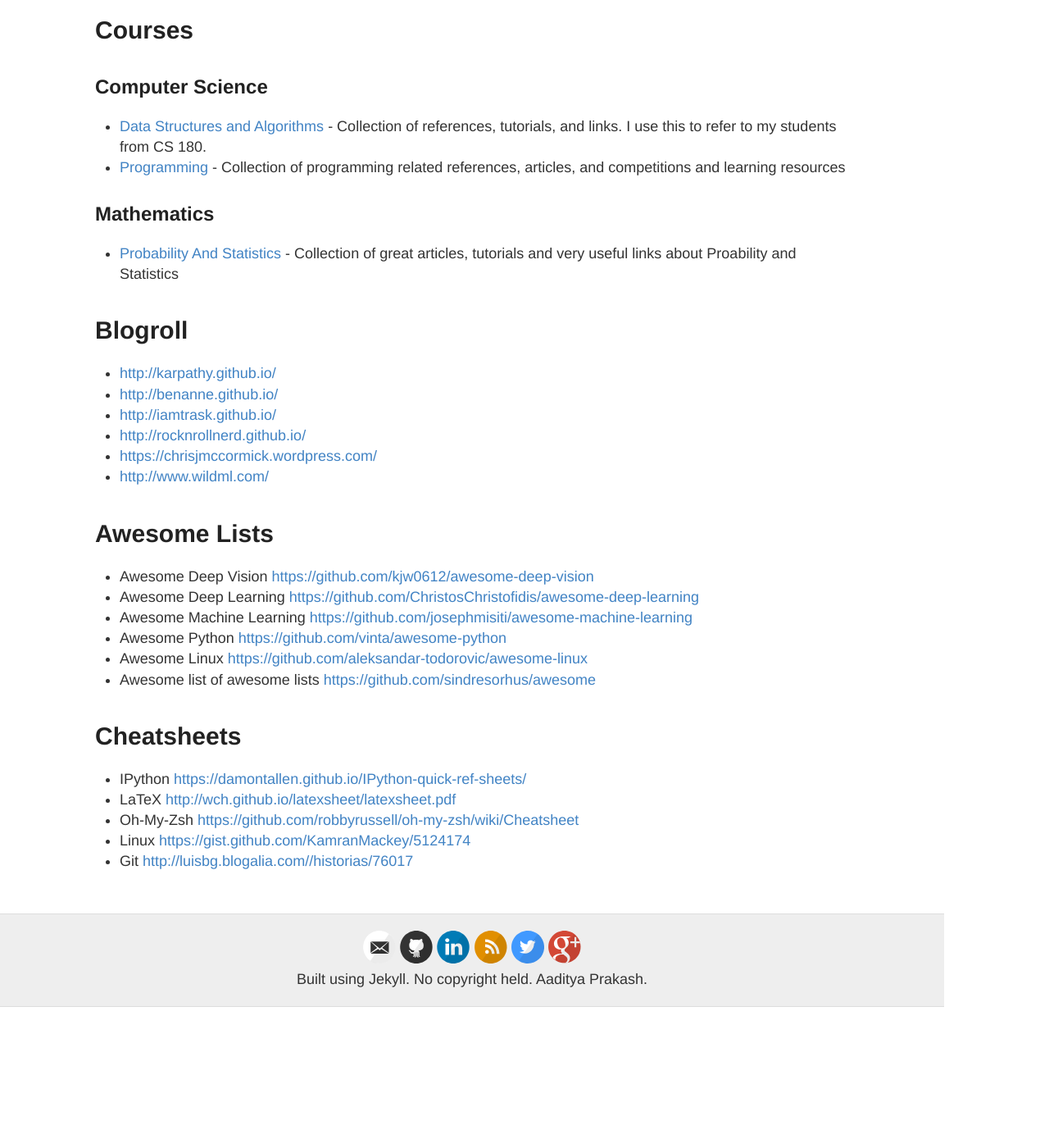
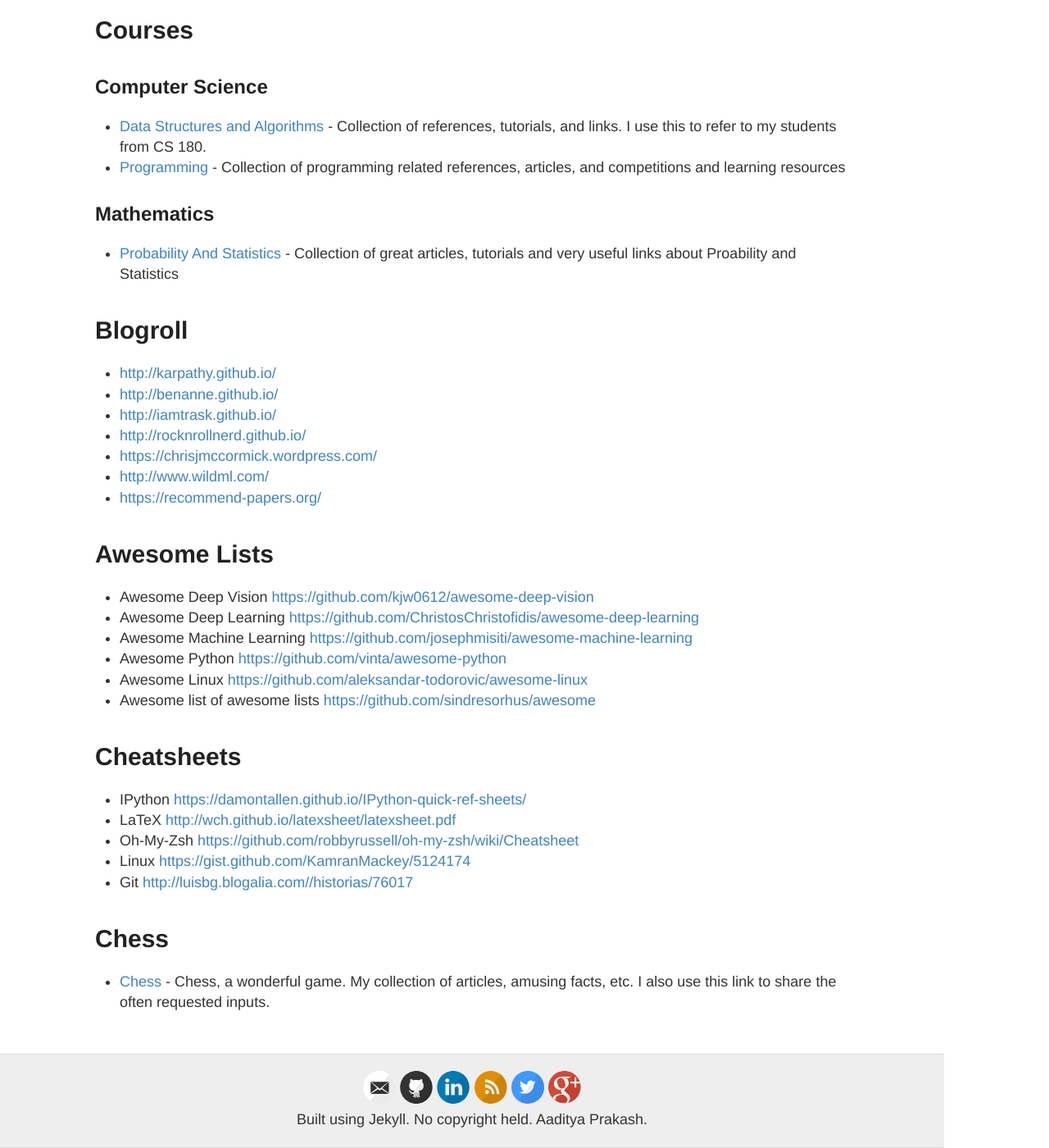
Before and after one commit to iamaaditya/iamaaditya.github.io, a Jekyll site: the page built from notes/index.md, in a window 1280 px wide and 1400 px high, scrolled down 1093 px. Shown: the whole window at 82% size. Built offline with Jekyll 4.4.1, drawn with Linux system fonts in a browser that asks for light colours; Markdown is read by kramdown in place of the engine named in the settings; before the commit the page ends 2321 px from its top, so only the background shows below that.

Commit message:
added page for Chess

```diff
--- a/notes/index.md
+++ b/notes/index.md
@@ -46,6 +46,7 @@ If you however prefer to email, then :: aprakash   @     brandeis     .     edu
   * <http://rocknrollnerd.github.io/>
   * <https://chrisjmccormick.wordpress.com/>
   * <http://www.wildml.com/>
+  * <https://recommend-papers.org/>
 
 # Awesome Lists
   * Awesome Deep Vision <https://github.com/kjw0612/awesome-deep-vision>
@@ -61,3 +62,6 @@ If you however prefer to email, then :: aprakash   @     brandeis     .     edu
   * Oh-My-Zsh <https://github.com/robbyrussell/oh-my-zsh/wiki/Cheatsheet>
   * Linux <https://gist.github.com/KamranMackey/5124174>
   * Git <http://luisbg.blogalia.com//historias/76017>
+
+# Chess
+  * [Chess]( {{site.baseurl}}/notes/chess/ ) - Chess, a wonderful game. My collection of articles, amusing facts, etc. I also use this link to share the often requested inputs.
--- a/notes/misc/blogroll.txt
+++ /dev/null
@@ -1,5 +0,0 @@
-==== List of Blogs to follow ====
-
-=== Deep Learning ===
- * http://benanne.github.io/ \\
- * http://iamtrask.github.io/
```
Also changed, not shown: notes/chess/index.md (added, +19 -0 lines).
